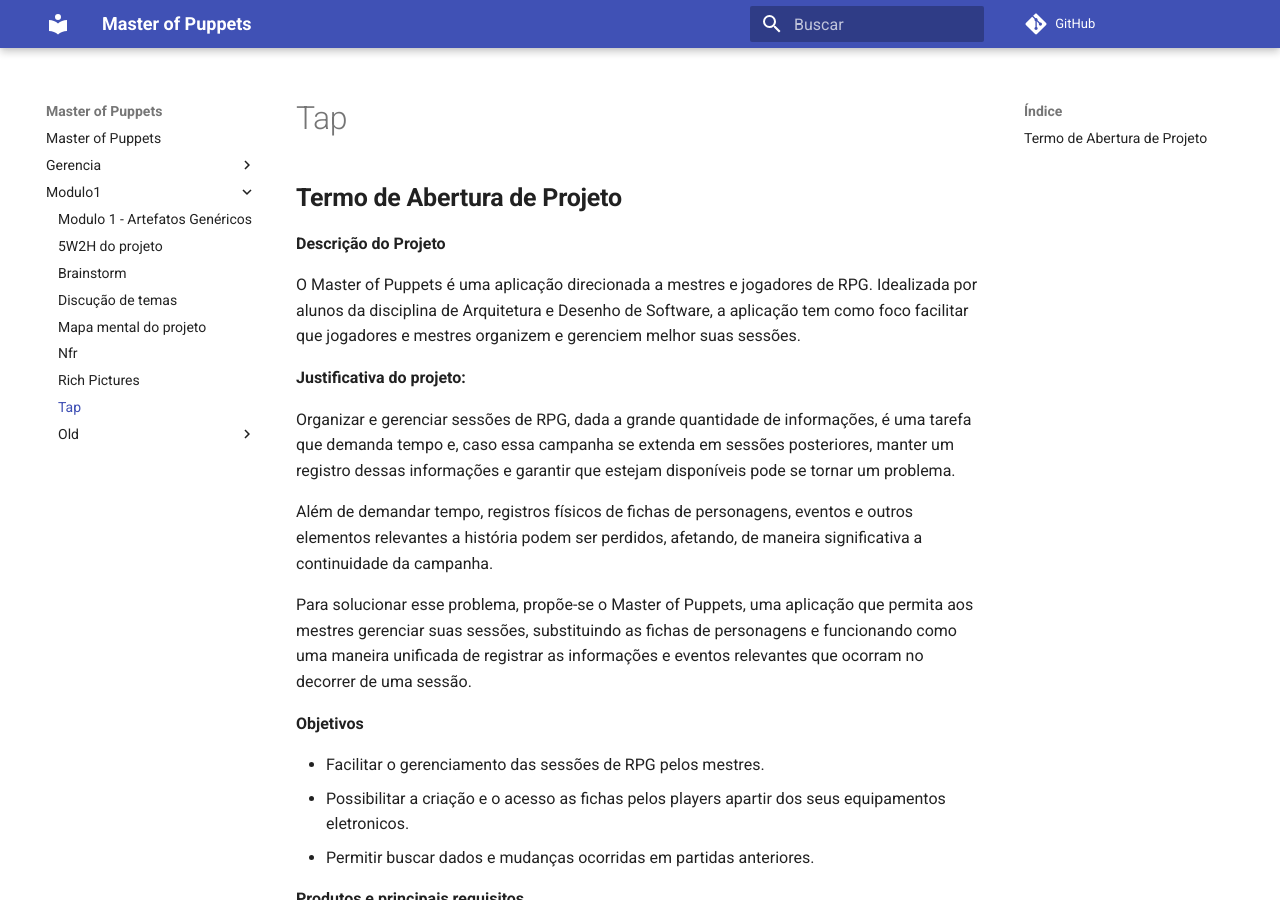
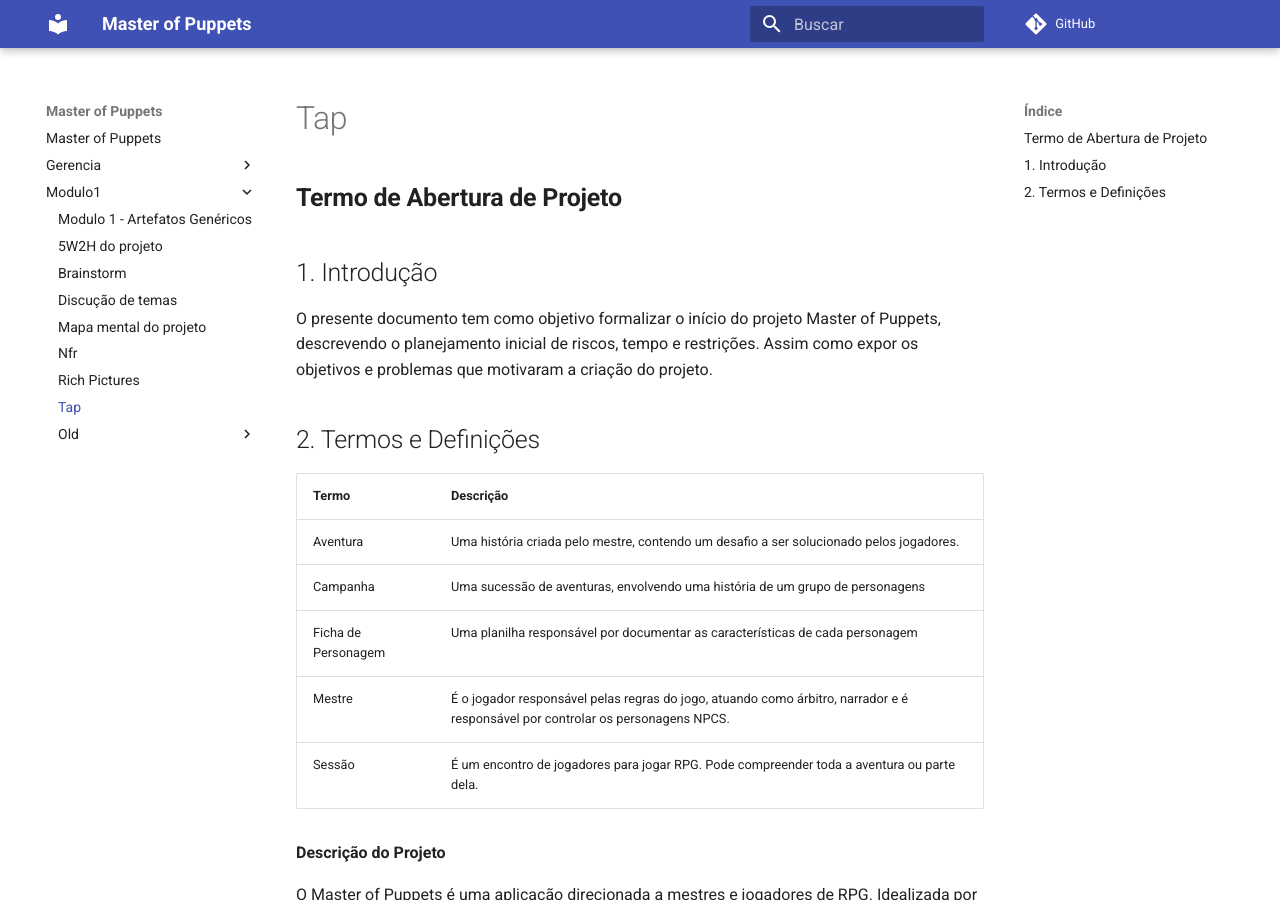
Before and after one commit to desenho-de-software-2019-02/Documentation, an MkDocs documentation site: the page built from docs/modulo1/tap.md, in a window 1280 px wide and 900 px high. Built offline with MkDocs 1.6.1 and Material for MkDocs 9.7.7, drawn with Linux system fonts in a browser that asks for light colours; comment, search, counter and statistics services are not loaded.

Commit message:
Adds introduction and definitions

```diff
--- a/docs/modulo1/tap.md
+++ b/docs/modulo1/tap.md
@@ -1,4 +1,18 @@
 ## **Termo de Abertura de Projeto**
+
+
+## 1. Introdução
+O presente documento tem como objetivo formalizar o início do projeto Master of Puppets, descrevendo o planejamento inicial de riscos, tempo e restrições. Assim como expor os objetivos e problemas que motivaram a criação do projeto.
+
+## 2. Termos e Definições
+| Termo               | Descrição                                                                                                                       |
+|---------------------|---------------------------------------------------------------------------------------------------------------------------------|
+| Aventura            | Uma história criada pelo mestre, contendo um desafio a ser solucionado pelos jogadores.                                         |
+| Campanha            | Uma sucessão de aventuras, envolvendo uma história de um grupo de personagens                                                   |
+| Ficha de Personagem | Uma planilha responsável por documentar as características de cada personagem                                                   |
+| Mestre              | É o jogador responsável pelas regras do jogo, atuando como árbitro, narrador e é responsável por controlar os personagens NPCS. |
+| Sessão              | É um encontro de jogadores para jogar RPG. Pode compreender toda a aventura ou parte dela.                                      |
+
 
 **Descrição do Projeto**
 
```
